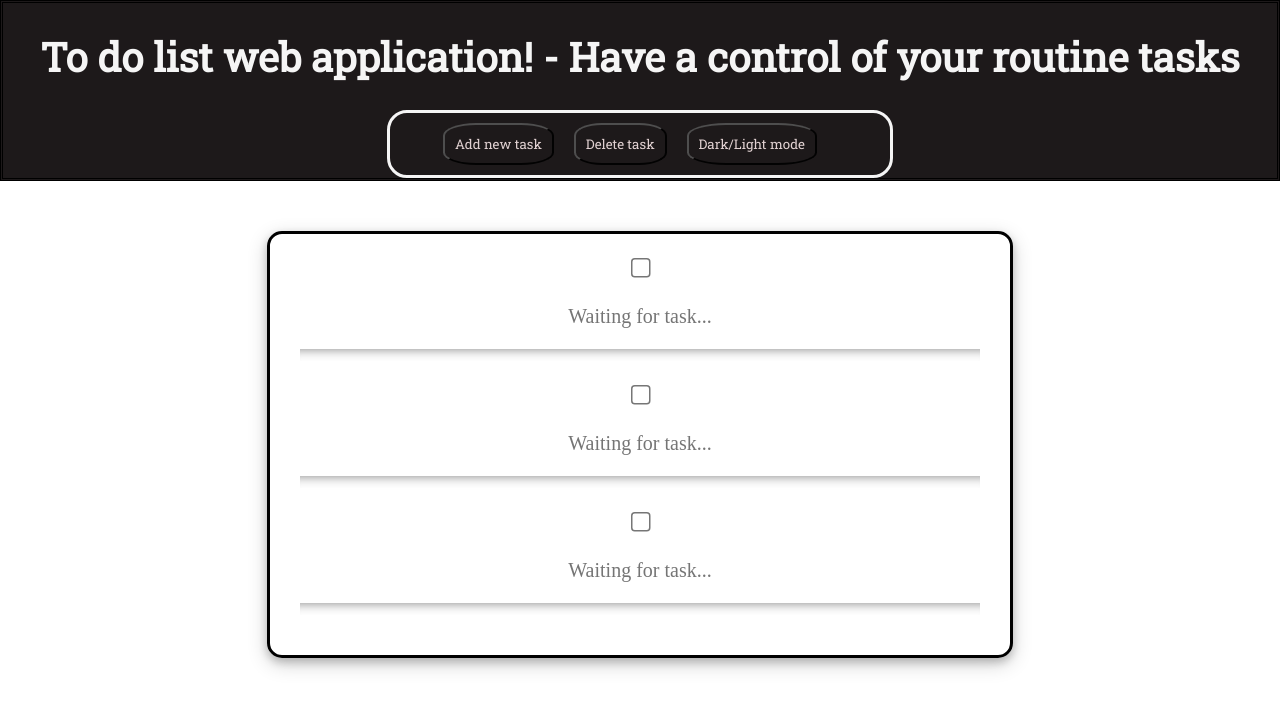
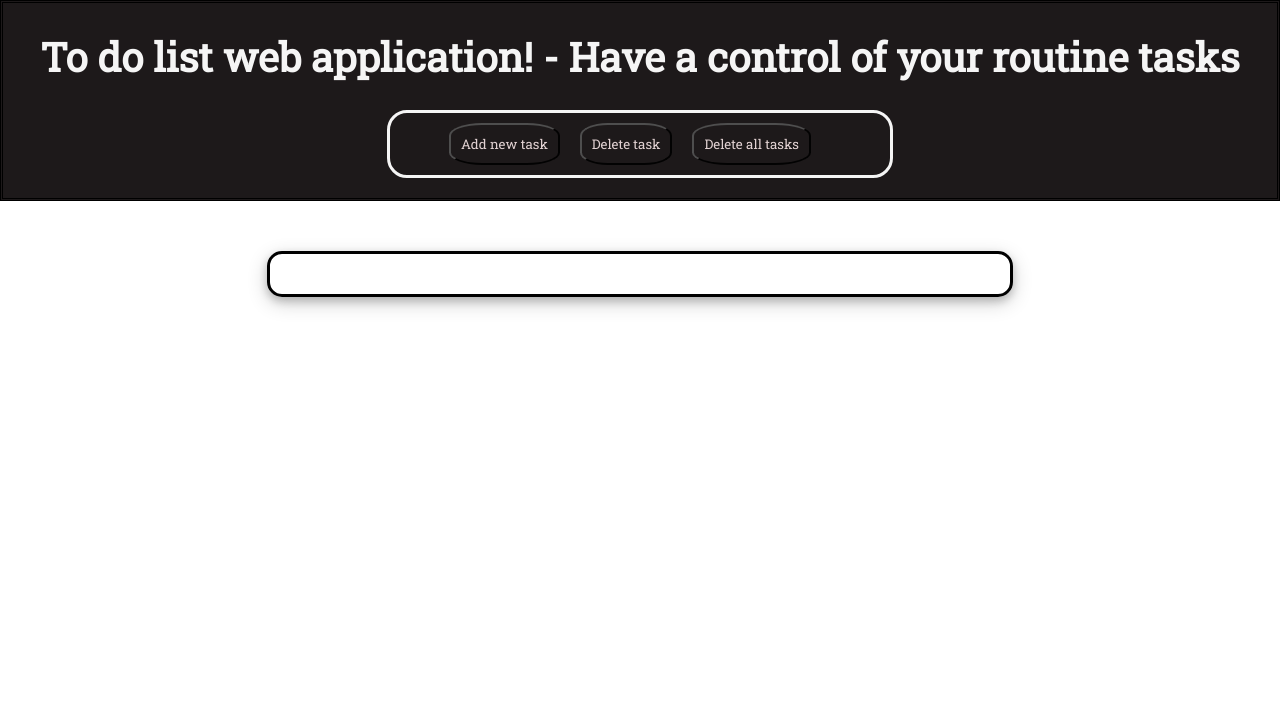
Before and after one commit to RgrMz/to-do-list-webapp, a React (Create React App) app: page / in a window 1280 px wide. Shown: the top 708 px of the page. Built offline with nearby package versions, Linux system fonts and the light colour scheme.

Commit message:
Added functionality of add task button

```diff
--- a/src/App.js
+++ b/src/App.js
@@ -5,14 +5,49 @@ import './styles/Navbar.css';
 import './styles/Task.css';
 import Header from './components/Header';
 import Maincontent from './components/Maincontent';
+import TaskItem from './components/TaskItem';
 
-function App() {
-  return (
-    <div className="App">
-      <Header />
-      <Maincontent/>
-    </div>
-  );
+class App extends React.Component {
+
+  constructor() {
+    super();
+    this.state = {
+      taskItems: []
+    };
+    this.addTask = this.addTask.bind(this);
+    this.deleteTask = this.deleteTask.bind(this);
+  }
+
+  addTask() {
+    const taskItems = this.state.taskItems;
+    this.setState({
+        taskItems: taskItems.concat(<TaskItem key={taskItems.length} />)
+    })
+  }
+
+  deleteTask() {
+    let taskToDelete = -1; //Hay que terminar esta function
+    do{
+      taskToDelete = prompt('Please, introduce the task\'s number');
+      console.log(taskToDelete);
+      console.log(this.state.taskItems.length)
+    }while(taskToDelete < this.state.taskItems.length || taskToDelete > this.state.taskItems.length);
+    this.setState(prevState => {
+        delete prevState[taskToDelete];
+        return {
+          taskItems: prevState
+        }
+      })
+    }
+
+  render() {
+    return (
+      <div className="App">
+        <Header addTask={this.addTask} deleteTask={this.deleteTask}/>
+        <Maincontent taskItems={this.state.taskItems}/>
+      </div>
+    );
+  }
 }
 
 export default App;
--- a/src/components/Header.js
+++ b/src/components/Header.js
@@ -5,18 +5,18 @@ import Navbar from './Navbar';
 class Header extends React.Component {
 
     constructor(){
-
         super();
-
     }
 
     render() {
         return(
-            <div className = "header">
+            <div className = "header" style={{
+
+            }}>
                 <header id="header">
                     <h1>To do list web application! - Have a control of your routine tasks</h1>
                 </header>
-                <Navbar/>
+                <Navbar addTask={this.props.addTask} deleteTask={this.props.deleteTask}/>
                 <br/>
             </div>
         );
--- a/src/components/Maincontent.js
+++ b/src/components/Maincontent.js
@@ -1,22 +1,12 @@
 import React from 'react'
 import Task from './Task'
 
-class Maincontent extends React.Component {
-
-    constructor() {
-
-        super();
-
-    }
-
-    render() {
+function Maincontent (props) {
         return (
             <div id="main-container">
-                <Task/>
+                <Task taskItems={props.taskItems} />
             </div>
         );
     }
 
-}
-
 export default Maincontent;
--- a/src/components/Navbar.js
+++ b/src/components/Navbar.js
@@ -8,12 +8,16 @@ class Navbar extends  React.Component {
 
     render() {
         return (
-            <div class="navbar">
-                <button className="nav-button" id="b1" type="button" onClick="">Add new task</button>
-                <button className="nav-button" id="b2" type="button">Delete task</button>
-                <button className="nav-button" id="b3" type="button">Dark/Light mode</button>
+            <div>
+                <div class="navbar">
+                    <button className="nav-button" id="b1" type="button"
+                    onClick={() => this.props.addTask()}>Add new task</button>
+                    <button className="nav-button" id="b2" type="button"
+                    onClick={() => this.props.deleteTask()}>Delete task</button>
+                    <button className="nav-button" id="b3" type="button">Delete all tasks</button>
+                </div>
             </div>
-        )
+        );
     }
 }
 
--- a/src/components/Task.js
+++ b/src/components/Task.js
@@ -1,5 +1,6 @@
 import React from 'react';
 import TaskItem from './TaskItem';
+import Navbar from './Navbar';
 
 class Task extends React.Component {
 
@@ -10,9 +11,7 @@ class Task extends React.Component {
     render() {
         return(
             <div className="task-container">
-                <TaskItem />
-                <TaskItem />
-                <TaskItem />
+                {this.props.taskItems}
             </div>
         );
     }
--- a/src/components/TaskItem.js
+++ b/src/components/TaskItem.js
@@ -4,16 +4,37 @@ class TaskItem extends React.Component{
 
     constructor() {
         super();
+        this.state= {
+            completed: false
+        }
+        this.handleChange = this.handleChange.bind(this);
+    }
+
+    handleChange() {
+        this.setState(prevState => {
+            return{
+                completed: !prevState.completed
+            };
+        });
     }
 
     render() {
+        /* To pass a handling event function we can use arrow function, or not
+           bind it so we can pass the function's reference */
         return (
             <div>
                 <div class="double">
-                    <input type="checkbox" class="task"/>
+                    <input type="checkbox" class="task"
+                    checked={this.state.completed}
+                    onChange={() => this.handleChange()}
+                    />
                 </div>
                 <input className="task-text" type="text"
                 placeholder="Waiting for task..."
+                style={{
+                    textDecoration: this.state.completed? 'line-through' : 'none',
+                    color: this.state.completed? 'red' : 'black'
+                }}
                 />
 
                 <hr style={{margin: "20px 10px 20px 10px",
```
